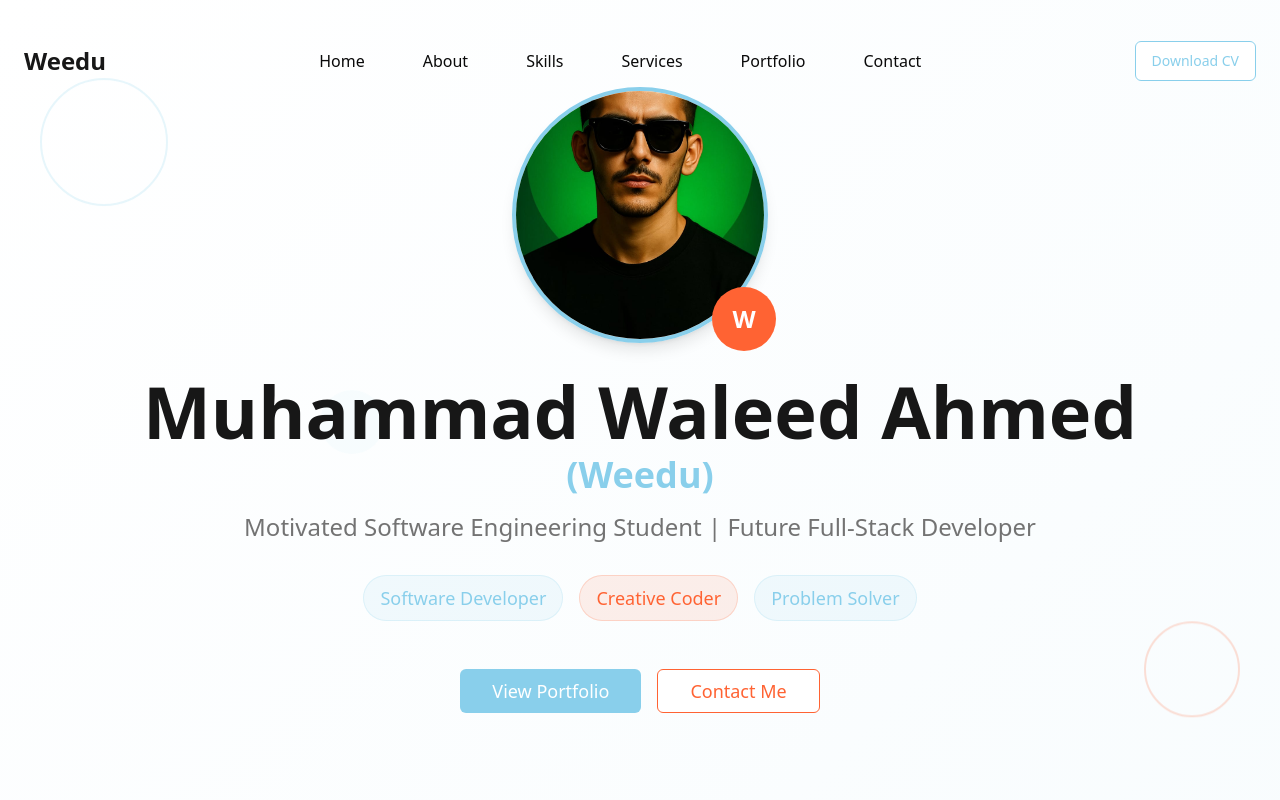
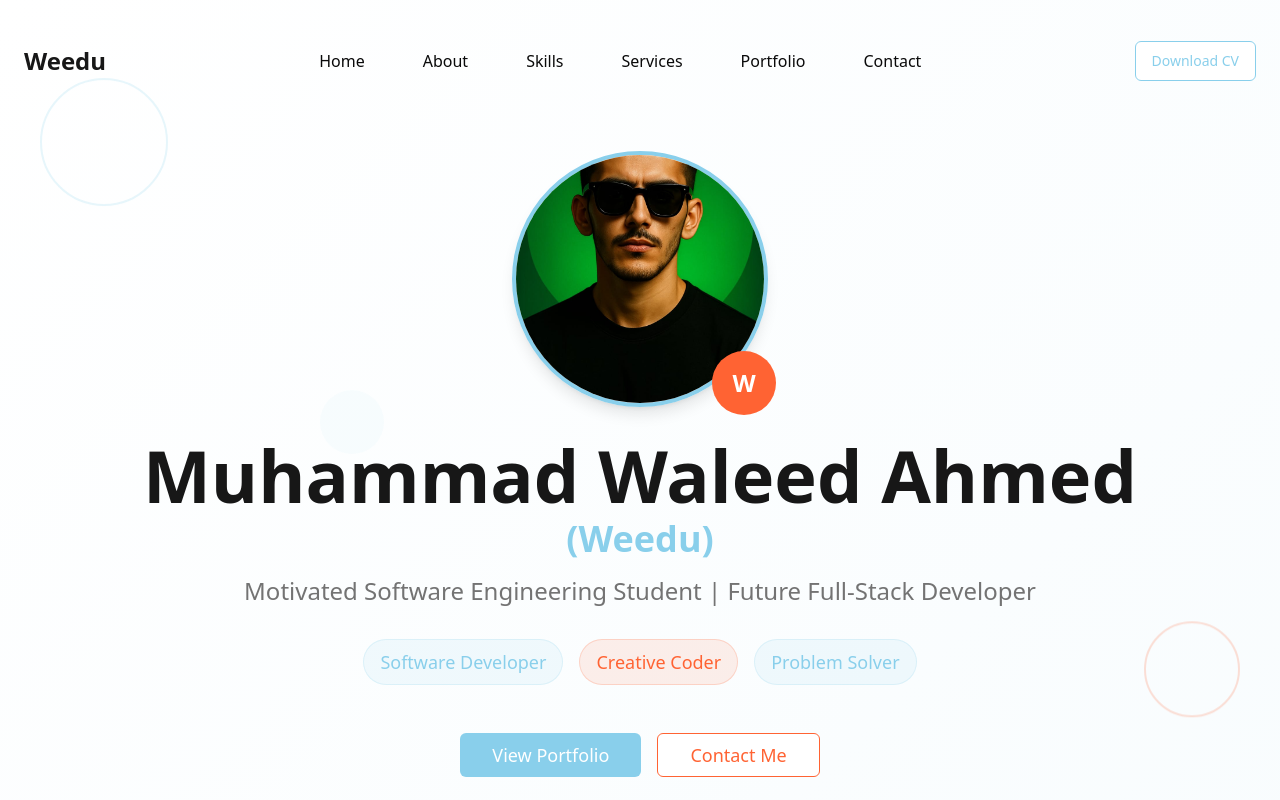
Before and after one commit to weedu230/waleed-portfolio, a React (Vite) app: page / in a window 1280 px wide. Shown: the top 800 px of the page. Built offline with nearby package versions, Linux system fonts and the light colour scheme.

Commit message:
Adjust profile picture position
Move profile picture in hero section down to prevent overlap with navbar.

```diff
--- a/src/components/Hero.tsx
+++ b/src/components/Hero.tsx
@@ -16,10 +16,10 @@ const Hero = () => {
       <div className="absolute bottom-20 right-10 w-24 h-24 border-2 border-brand-orange rounded-full animate-float opacity-20" style={{ animationDelay: '2s' }}></div>
       <div className="absolute top-1/2 left-1/4 w-16 h-16 bg-brand-sky-light rounded-full animate-float opacity-10" style={{ animationDelay: '4s' }}></div>
 
-      <div className="container mx-auto px-6 text-center relative z-10">
+      <div className="container mx-auto px-6 text-center relative z-10 pt-24">
         <div className="animate-fade-in">
           {/* Profile Image */}
-          <div className="mb-8 relative inline-block">
+          <div className="mb-8 relative inline-block mt-8">
             <div className="w-64 h-64 mx-auto rounded-full overflow-hidden border-4 border-brand-sky shadow-lg">
               <img
                 src="/lovable-uploads/a5d69f6a-52c6-4140-987e-29f338b484be.png"
```
